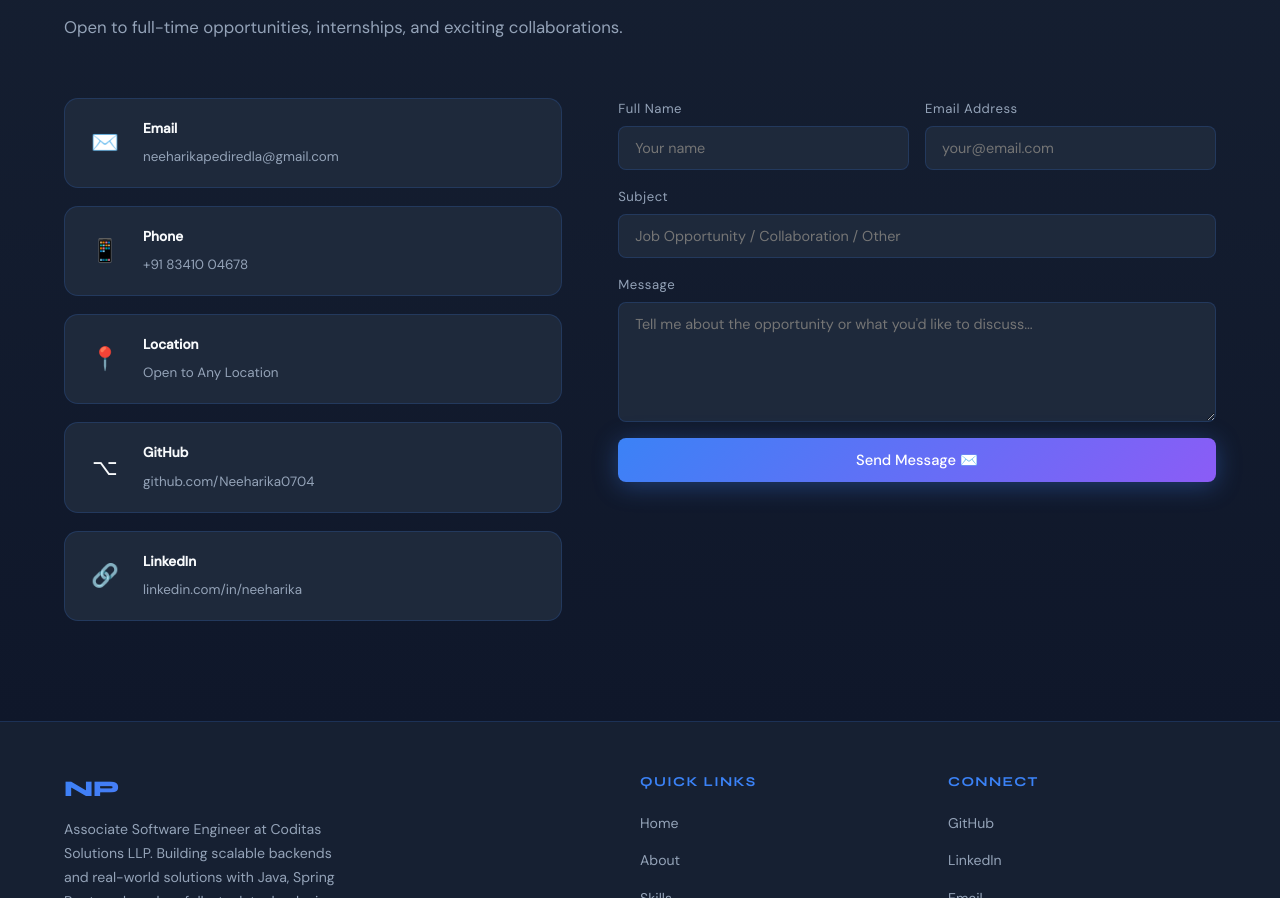
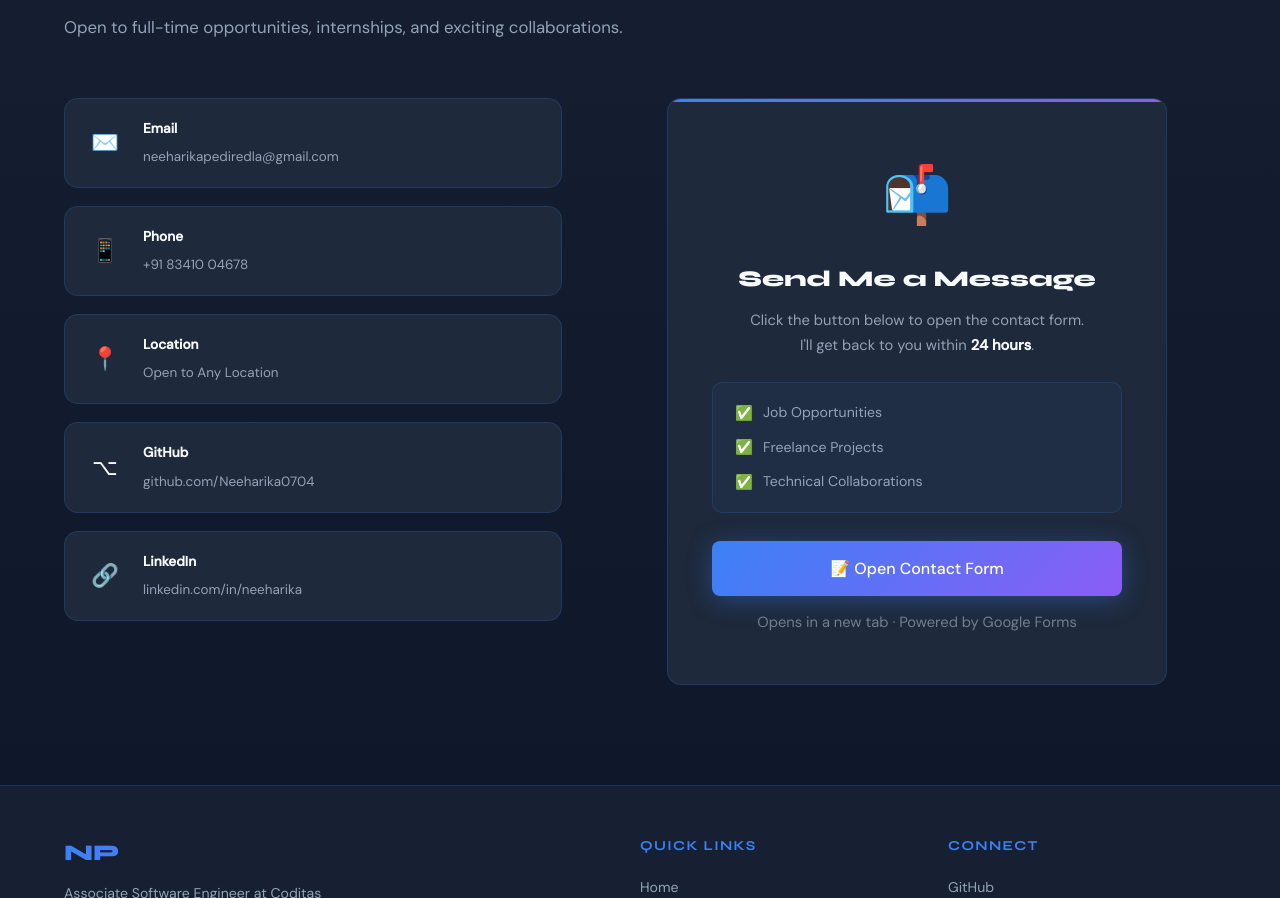
Before and after one commit to Neeharika0704/portfolio, a plain HTML site: page index.html in a window 1280 px wide. Shown: the part 9365-10263 px from the top of the page. Drawn offline with Linux system fonts and the light colour scheme.

Commit message:
Add files via upload

```diff
--- a/index.html
+++ b/index.html
@@ -693,29 +693,26 @@
     </div>
 
     <!-- Contact Form -->
-    <form id="contact-form" class="contact-form reveal"
-      action="https://formspree.io/f/mpqnebow" method="POST">
-      <div class="form-row">
-        <div class="form-group">
-          <label for="name">Full Name</label>
-          <input type="text" id="name" placeholder="Your name" required />
-        </div>
-        <div class="form-group">
-          <label for="email">Email Address</label>
-          <input type="email" id="email" placeholder="your@email.com" required />
-        </div>
-      </div>
-      <div class="form-group">
-        <label for="subject">Subject</label>
-        <input type="text" id="subject" placeholder="Job Opportunity / Collaboration / Other" required />
-      </div>
-      <div class="form-group">
-        <label for="message">Message</label>
-        <textarea id="message" rows="5" placeholder="Tell me about the opportunity or what you'd like to discuss..." required></textarea>
-      </div>
-      <!-- Connect this form to Formspree or EmailJS for real email delivery -->
-      <button type="submit" class="btn btn-primary form-submit" style="justify-content: center;">Send Message ✉️</button>
-    </form>
+    <!-- Google Form Contact Card — Edit Google Form link here -->
+<div class="google-form-wrap reveal">
+  <div class="google-form-card">
+    <div class="gf-icon">📬</div>
+    <h3>Send Me a Message</h3>
+    <p>Click the button below to open the contact form.<br/>
+    I'll get back to you within <strong>24 hours</strong>.</p>
+    <div class="gf-features">
+      <div class="gf-feature"><span>✅</span> Job Opportunities</div>
+      <div class="gf-feature"><span>✅</span> Freelance Projects</div>
+      <div class="gf-feature"><span>✅</span> Technical Collaborations</div>
+    </div>
+    <a href="https://forms.gle/MB522fKmrKKxAU7x9"
+       target="_blank" rel="noopener"
+       class="btn btn-primary gf-btn">
+      📝 Open Contact Form
+    </a>
+    <p class="gf-note">Opens in a new tab · Powered by Google Forms</p>
+  </div>
+</div>
   </div>
 </section>
 
--- a/style.css
+++ b/style.css
@@ -461,6 +461,45 @@ h1.hero-name {
 .form-group input:focus, .form-group textarea:focus { border-color: var(--accent); }
 .form-group textarea { resize: vertical; min-height: 120px; }
 .form-submit { width: 100%; }
+/* ——— GOOGLE FORM CONTACT CARD ——— */
+.google-form-wrap { display: flex; justify-content: center; align-items: center; }
+.google-form-card {
+  background: var(--bg-card); border: 1px solid var(--border);
+  border-radius: var(--radius); padding: 48px 44px;
+  text-align: center; max-width: 500px; width: 100%;
+  position: relative; overflow: hidden;
+}
+.google-form-card::before {
+  content: ''; position: absolute; top: 0; left: 0; right: 0; height: 3px;
+  background: linear-gradient(90deg, var(--accent), var(--accent2));
+}
+.gf-icon { font-size: 3.5rem; margin-bottom: 18px; }
+.google-form-card h3 {
+  font-family: var(--font-head); font-size: 1.4rem;
+  font-weight: 800; margin-bottom: 10px;
+}
+.google-form-card p { color: var(--muted); font-size: 0.92rem; margin-bottom: 24px; }
+.google-form-card p strong { color: var(--text); }
+.gf-features {
+  display: flex; flex-direction: column; gap: 10px;
+  margin-bottom: 28px; text-align: left;
+  background: rgba(59,130,246,0.05); border: 1px solid var(--border);
+  border-radius: 10px; padding: 18px 22px;
+}
+.gf-feature {
+  display: flex; align-items: center; gap: 10px;
+  color: var(--muted); font-size: 0.88rem;
+}
+.gf-feature span { font-size: 0.9rem; }
+.gf-btn {
+  width: 100%; justify-content: center;
+  font-size: 1rem; padding: 14px 24px; margin-bottom: 14px;
+}
+.gf-note {
+  color: var(--muted); font-size: 0.76rem;
+  margin: 0 !important; opacity: 0.7;
+}
+
 
 /* ——— FOOTER ——— */
 footer {
```
